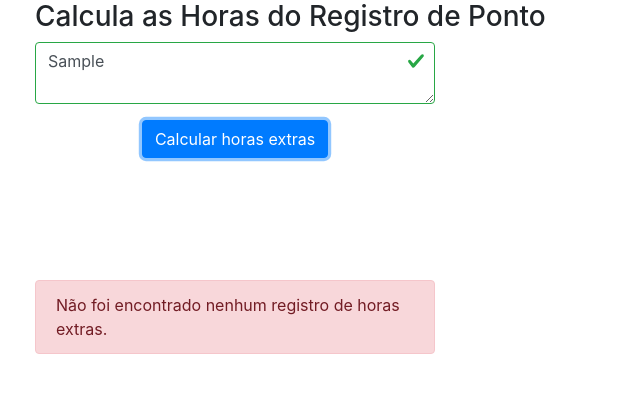
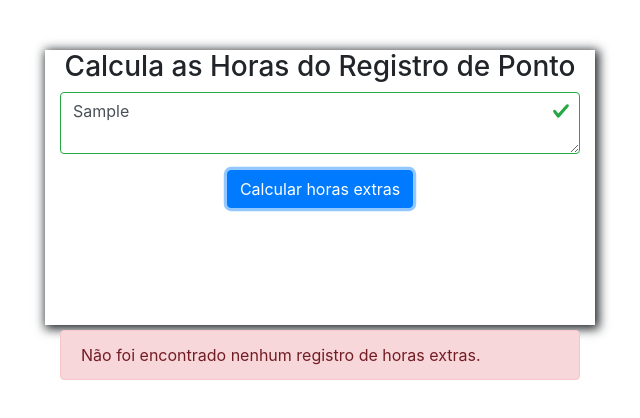
Before and after one commit to stevillis/CalculaHorasExtras, a plain HTML site: page index.html in a window 1280 px wide. Both pictures are taken after typing "Sample" into the empty fields and a click on the button "Calcular horas extras". Shown: the whole page, without its empty margins (320-960 px from the left). Drawn offline with nearby package versions, Linux system fonts and the light colour scheme.

Commit message:
Aperfeiçoamento de layout

```diff
--- a/index.html
+++ b/index.html
@@ -15,7 +15,7 @@
 
 <body>
 	<div class="container">
-		<h3>Calcula as Horas do Registro de Ponto</h3>
+		<h3 class="text-center">Calcula as Horas do Registro de Ponto</h3>
 		<form class="was-validated" onsubmit="event.preventDefault(); return calculaHoras();">
 			<div class="mb-3">
 				<textarea class="form-control is-invalid" id="validationTextarea"
@@ -33,13 +33,10 @@
 				<span id="horas"></span>
 			</div>
 
-
 			<div class="alert alert-danger" role="alert" id="alerta">
 				Não foi encontrado nenhum registro de horas extras.
 			</div>
 		</form>
-
-
 	</div>
 
 	<script src="./script.js"></script>
--- a/script.js
+++ b/script.js
@@ -4,7 +4,7 @@ function calculaHoras() {
     const divAlerta = document.getElementById("alerta");
 
     const regex = /\d{2}:\d{2}/gm;
-    let arrayHoras = textAreaTexto.value.match(regex);
+    const arrayHoras = textAreaTexto.value.match(regex);
 
     if (arrayHoras) {
         if (arrayHoras.length > 0) {
--- a/style.css
+++ b/style.css
@@ -1,19 +1,14 @@
-form {
-    width: 400px;
+.container {
+    width: 550px;
+    height: 275px;
+    margin-left: auto;
+    margin-right: auto;
+    box-shadow: 2px 2px 10px 2px;
+    margin-top: 50px;
 }
 
-#res {
+#res, #alerta {
     opacity: 0;
-}
-
-#alerta {
-    opacity: 0;
-}
-
-.container {
-    width: 600px;
-    margin-left: auto;
-    margin-right: auto;
 }
 
 label {
```
